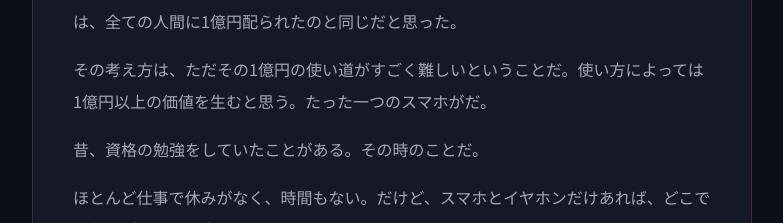
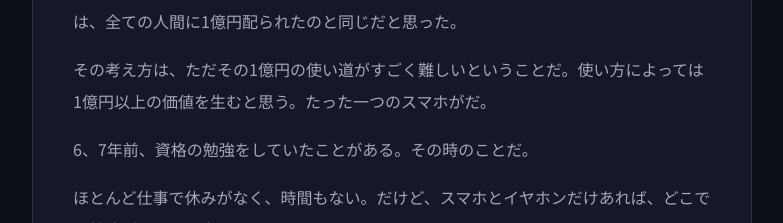
Before and after one commit to nakanointeria5963-alt/home-page, a Next.js app: page /writing in a window 1280 px wide. Shown: the part 1360-1583 px from the top of the page, without its empty margins (248-1031 px from the left). Built offline with nearby package versions, Linux system fonts and the light colour scheme.

Commit message:
執筆「全員に、10億円が配られた」: 「昔」を「6、7年前」に変更(ノブさん指示)

```diff
--- a/src/app/writing/entries.ts
+++ b/src/app/writing/entries.ts
@@ -14,7 +14,7 @@ export const WRITING_ENTRIES: WritingEntry[] = [
     paragraphs: [
       "AIが一般的に使われるようになる前、スマホがここまですごく普及した時に思ったことは、全ての人間に1億円配られたのと同じだと思った。",
       "その考え方は、ただその1億円の使い道がすごく難しいということだ。使い方によっては1億円以上の価値を生むと思う。たった一つのスマホがだ。",
-      "昔、資格の勉強をしていたことがある。その時のことだ。",
+      "6、7年前、資格の勉強をしていたことがある。その時のことだ。",
       "ほとんど仕事で休みがなく、時間もない。だけど、スマホとイヤホンだけあれば、どこでも勉強ができる。本も買った。だけど、ほとんど開かない。",
       "その時に取った資格は、宅建と簿記と色彩検定。その他の資格も取った。",
       "金融リテラシーについても学んだ。資産運用はまだできてないが、いつでもできるような頭は持っている。隣にAIもいるし。",
```
